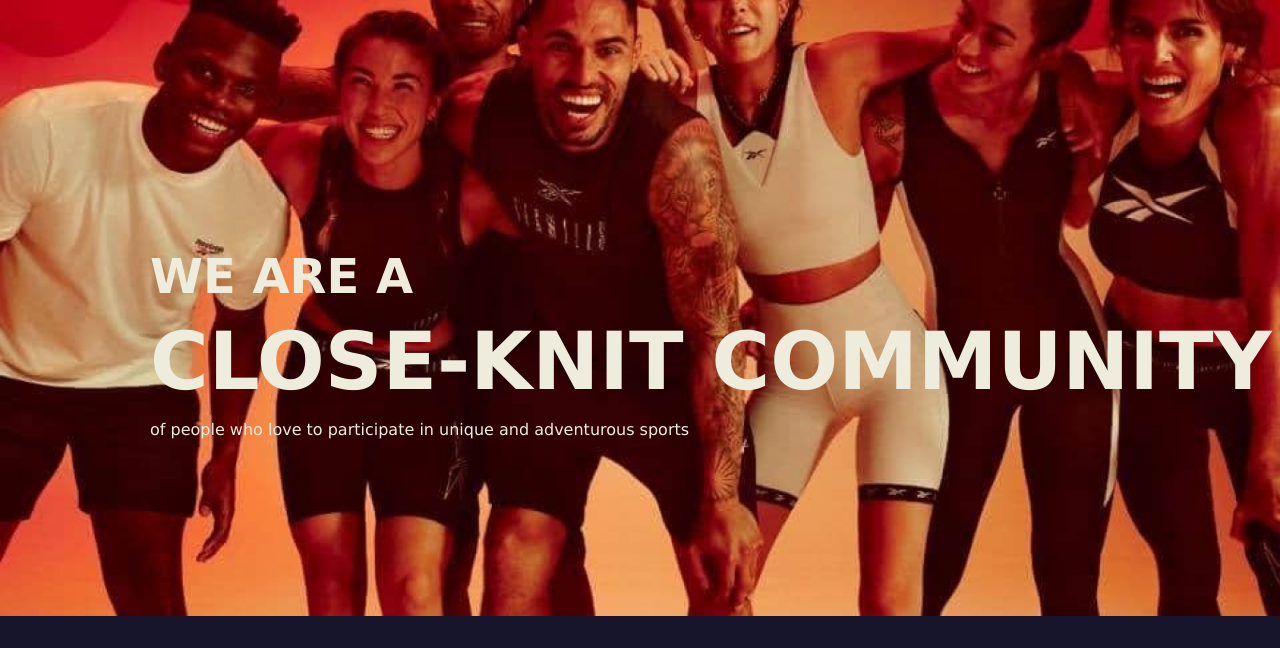
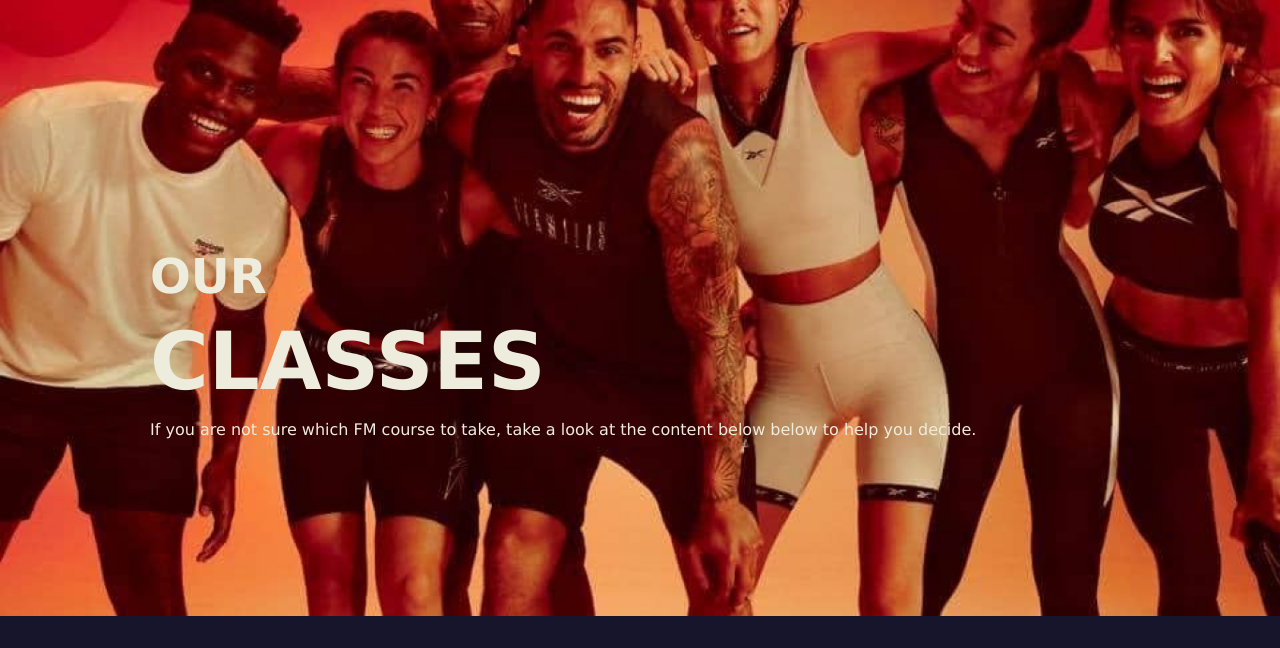
Before and after one commit to andretc10/FreeMove, a plain HTML site: page pages/classes.html in a window 1280 px wide. Shown: the part 152-800 px from the top of the page. Drawn offline with nearby package versions, Linux system fonts and the light colour scheme; files whose address does not match are found by name.

```diff
--- a/pages/classes.html
+++ b/pages/classes.html
@@ -30,9 +30,9 @@
                 </div>
         </div>
         <section id="titulo">
-            <h2>WE ARE A</H2>
-            <h1>CLOSE-KNIT COMMUNITY</h1>
-            <P>of people who love to participate in unique and adventurous sports</P>
+            <h2>OUR</H2>
+            <h1>CLASSES</h1>
+            <P>If you are not sure which FM course to take, take a look at the content below below to help you decide.</P>
         </section>
         </header>
 
```
Also changed, not shown: index.html (+2 -2 lines).
